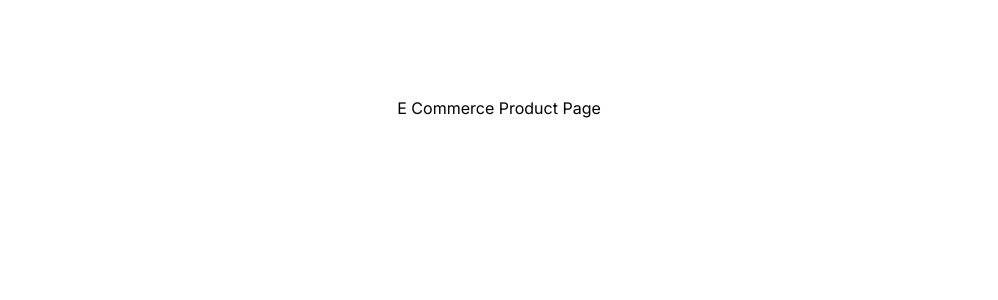
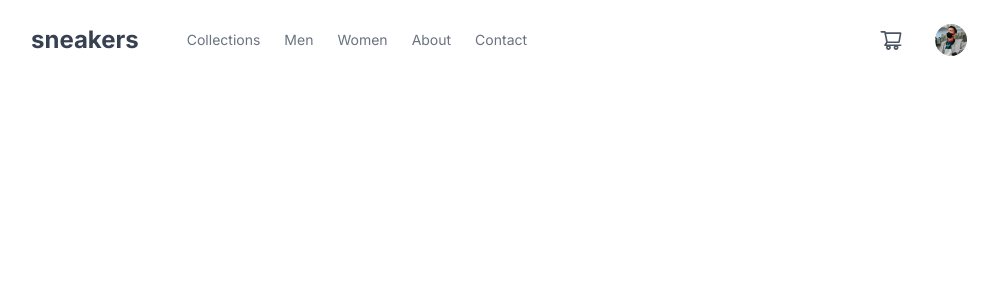
Before and after one commit to JustineLapura/e-commerce-product-page, a Next.js app: page / in a window 1280 px wide. Shown: the top 300 px of the page, without its empty margins (141-1139 px from the left). Built offline with nearby package versions, Linux system fonts and the light colour scheme.

Commit message:
complete navbar

```diff
--- a/app/page.tsx
+++ b/app/page.tsx
@@ -1,9 +1,13 @@
-import Image from 'next/image'
+import Navbar from "@/components/Navbar";
 
 export default function Home() {
   return (
-    <main className="flex min-h-screen flex-col items-center justify-between p-24">
-     <h1>E Commerce Product Page</h1>
+    <main className="w-full h-full bg-white">
+      {/* Container */}
+      <div className="w-full h-full max-w-[1000px] mx-auto">
+        {/* Navbar  */}
+        <Navbar />
+      </div>
     </main>
-  )
+  );
 }
--- /dev/null
+++ b/components/Navbar.tsx
@@ -0,0 +1,67 @@
+"use client"
+
+import Image from "next/image";
+import profile from "/public/profile.jpg";
+import { GiHamburgerMenu } from "react-icons/gi";
+import { AiOutlineShoppingCart, AiOutlineClose } from "react-icons/ai";
+
+import React, {useState} from "react";
+
+const Navbar = () => {
+  const [nav, setNav] = useState<boolean>()
+
+  return (
+    <>
+      <div className="w-full h-16 md:h-20 flex justify-between items-center px-8">
+        <div className=" flex items-center gap-4  font-bold text-gray-600">
+          <GiHamburgerMenu onClick={() => setNav(true)} className="md:hidden text-xl md:text-2xl cursor-pointer" />
+          <h1 className="text-2xl text-gray-700">sneakers</h1>
+          <ul className="hidden md:flex items-center gap-6 font-normal ms-8 text-sm text-gray-500 ">
+            <li>Collections</li>
+            <li>Men</li>
+            <li>Women</li>
+            <li>About</li>
+            <li>Contact</li>
+          </ul>
+        </div>
+        <div className="flex items-center gap-4 md:gap-8 text-2xl font-bold text-gray-600">
+          <AiOutlineShoppingCart />
+          <Image
+            src={profile}
+            alt="profile image"
+            className="w-8 rounded-full"
+          />
+        </div>
+      </div>
+
+      {/* Overlay  */}
+      { nav && <div  className="fixed md:hidden top-0 left-0 w-full h-screen bg-black/70" />}
+      {/* Nav Menu */}
+      <div className={ nav ? "fixed md:hidden top-0 left-0 h-screen w-[60%] sm:w-[40%] bg-white p-5  ease-in duration-300" : "fixed md:hidden top-0 left-[-500px] h-screen w-[60%] bg-white p-5 ease-in duration-300"}>
+        <div onClick={() => setNav(false)} className="absolute top-3 right-3 p-2 rounded-full hover:bg-gray-300 hover:text-white cursor-pointer transform duration-300">
+          <AiOutlineClose/>
+        </div>
+        <div className="flex items-center gap-4">
+          <Image
+            src={profile}
+            alt="profile image"
+            className="w-12 rounded-full cursor-pointer hover:scale-105 duration-300"
+          />
+          <h1 className="font-bold text-xl text-gray-700">
+            Jahz10's <br />
+            sneakers
+          </h1>
+        </div>
+        <ul className="font-semibold text-gray-800 space-y-4 mt-8">
+          <li className="cursor-pointer hover:animate-pulse">Collections</li>
+          <li className="cursor-pointer hover:animate-pulse">Men</li>
+          <li className="cursor-pointer hover:animate-pulse">Women</li>
+          <li className="cursor-pointer hover:animate-pulse">About</li>
+          <li className="cursor-pointer hover:animate-pulse">Contact</li>
+        </ul>
+      </div>
+    </>
+  );
+};
+
+export default Navbar;
```
Also changed, not shown: package.json (+5 -4 lines), public/profile.jpg (added), 1 other file (tests, documents, lock files or other folders).
